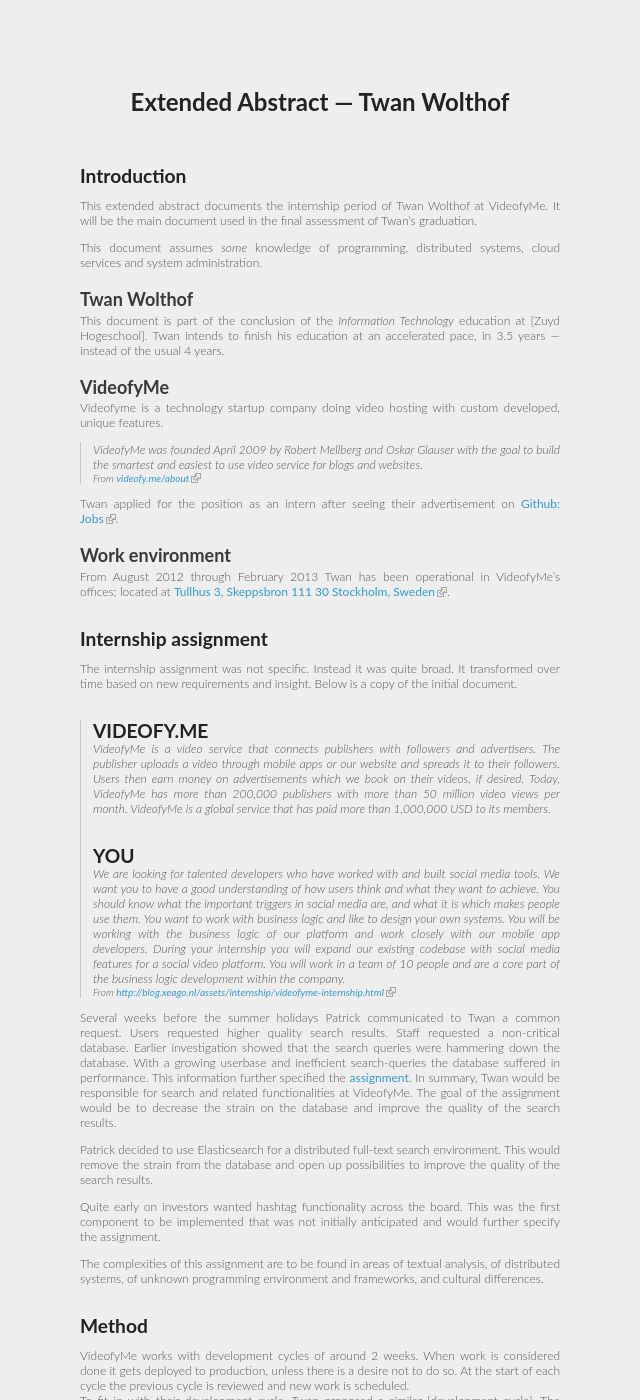
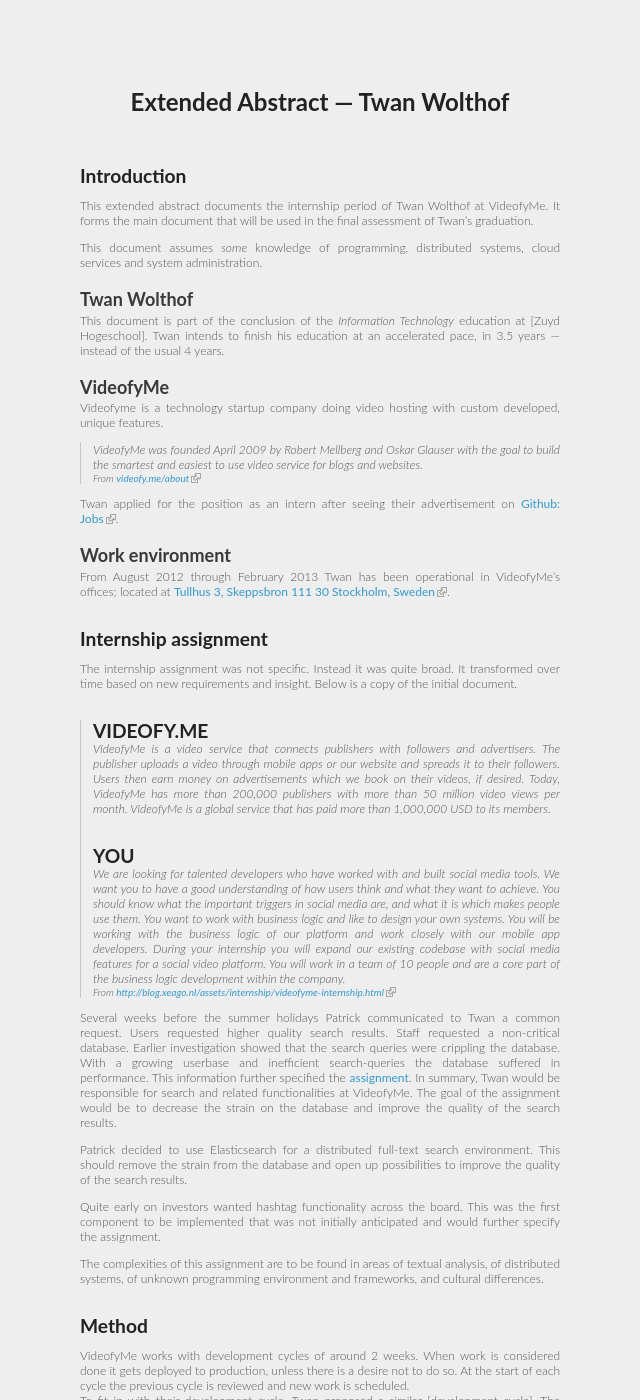
Before and after one commit to xeago/gradblog, a Jekyll site: the page built from graduation/extended-abstract.md, in a window 1280 px wide and 1400 px high. Shown: the whole window, without its empty margins (320-960 px from the left). Built offline with Jekyll 4.4.1, drawn with Linux system fonts in a browser that asks for light colours; Markdown is read by kramdown in place of the engine named in the settings.

Commit message:
Add changes from Jans Word document.

```diff
--- a/graduation/extended-abstract.md
+++ b/graduation/extended-abstract.md
@@ -9,8 +9,8 @@
 
 # Introduction
 This extended abstract documents the internship period of Twan Wolthof at
-VideofyMe. It will be the main document used in the final assessment of Twan's
-graduation.
+VideofyMe. It forms the main document that will be used in the final assessment
+of Twan's graduation.
 
 This document assumes *some* knowledge of programming, distributed systems,
 cloud services and system administration.
@@ -74,7 +74,7 @@
 Several weeks before the summer holidays Patrick communicated to Twan a common
 request. Users requested higher quality search results. Staff requested
 a non-critical database. Earlier investigation showed that the search queries
-were hammering down the database. With a growing userbase and inefficient
+were crippling the database. With a growing userbase and inefficient
 search-queries the database suffered in performance. This information further
 specified the [assignment](graduation-assignment.html). In summary, Twan would
 be responsible for search and related functionalities at VideofyMe. The goal of
@@ -82,7 +82,7 @@
 quality of the search results.
 
 Patrick decided to use Elasticsearch for a distributed full-text search
-environment. This would remove the strain from the database and open up
+environment. This should remove the strain from the database and open up
 possibilities to improve the quality of the search results.
 
 <!-- This paragraph below is in wrong tense. It is also in the wrong place -->
```
